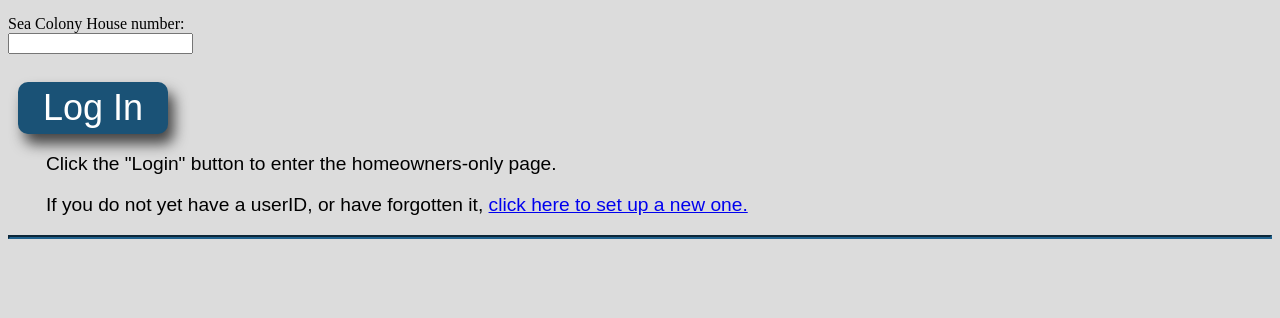
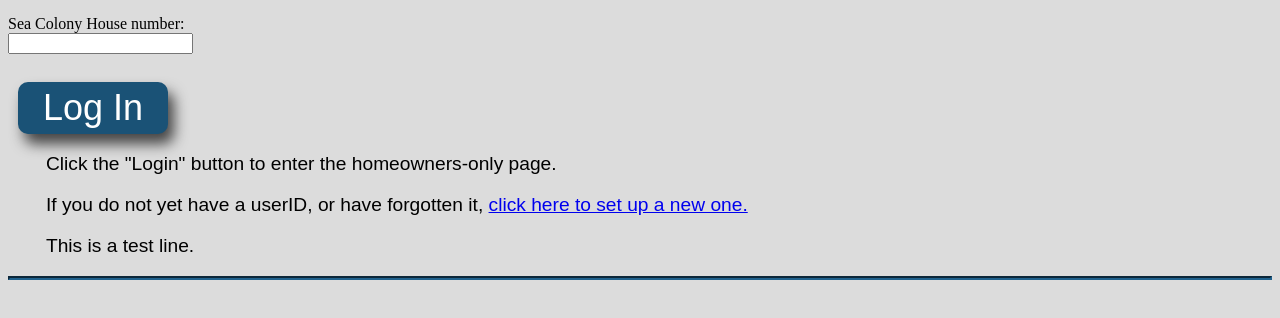
Before and after one commit to coqui33/sclogin, a plain HTML site: page index.html in a window 1280 px wide. Shown: the part 222-540 px from the top of the page. Drawn offline with Linux system fonts and the light colour scheme.

Commit message:
Add files via upload

```diff
--- a/index.html
+++ b/index.html
@@ -31,7 +31,7 @@
 <p id="demo1">Click the "Login" button to enter the homeowners-only page.</p>
 <p></p>
 <p id="demo">If you do not yet have a userID, or have forgotten it, <a href="https://docs.google.com/forms/d/e/1FAIpQLSdKNBCZ1WNNVxy9FJs-RSQFqNWWn9U0oj0ZpZcUwR3zYvXV6Q/viewform?usp=sf_link/">click here to set up a new one.</a></p>
-<p id="debug1"></p>
+<p id="debug1">This is a test line.</p>
 <p id="debug2"></p>
 <p id="debug3"></p>
 
```
